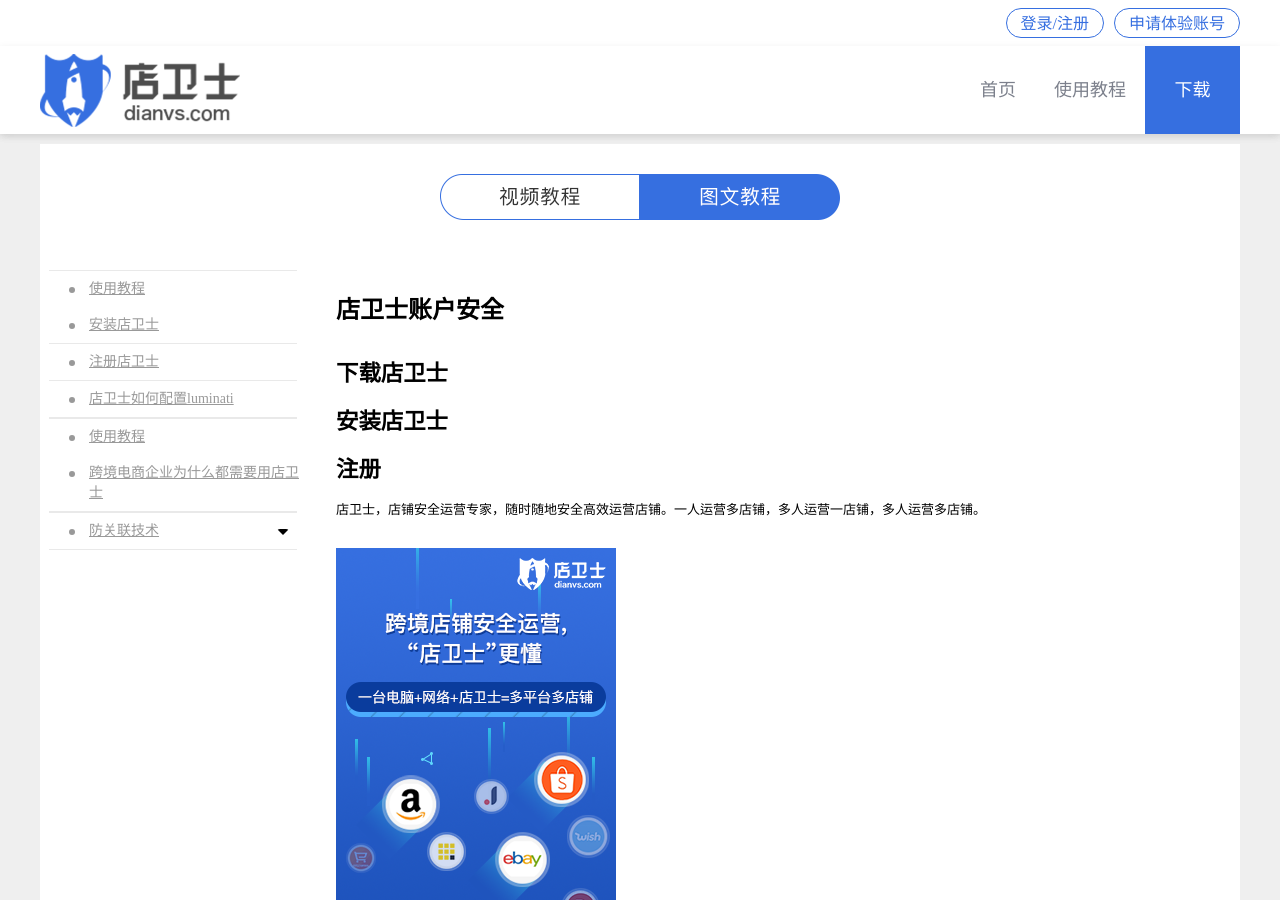
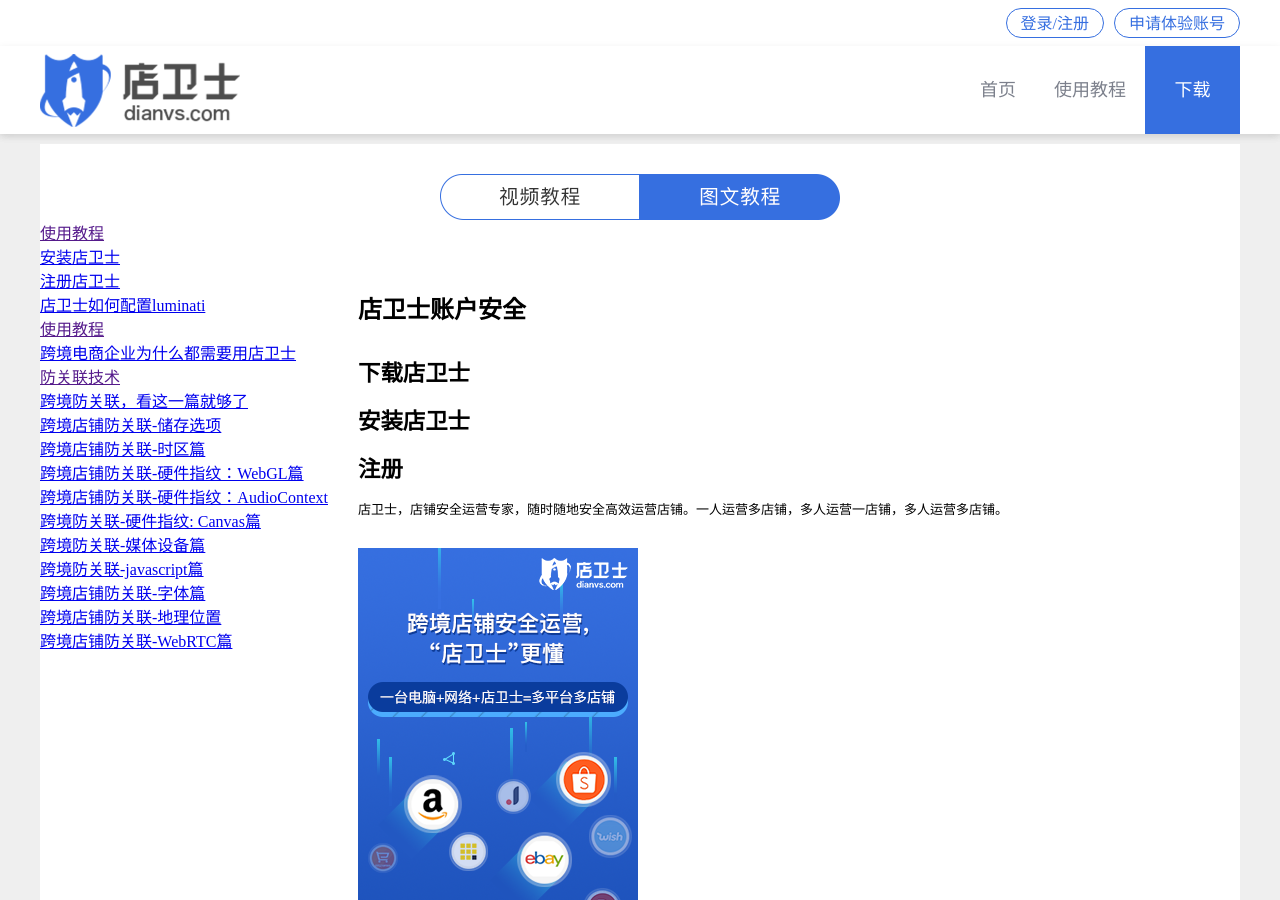
Before and after one commit to dianvs-ltd/dianvs-ltd.github.io, a Jekyll site: the page built from doc/2.md, in a window 1280 px wide and 900 px high. Built offline with Jekyll 4.4.1, drawn with Linux system fonts in a browser that asks for light colours.

Commit message:
Update nav.html

```diff
--- a/_includes/nav.html
+++ b/_includes/nav.html
@@ -4,6 +4,7 @@
 		<!-- 使用教程 start -->
 		<div class="page_nav_sub">
 			<a class="page_nav_sub_name" href="">使用教程</a>
+			<div class="page_nav">
 				<div class="page_nav_sub">
 					<a class="page_nav_sub_name" href="{{site.baseurl}}/doc/1.html">安装店卫士</a>
 				</div>
@@ -15,13 +16,16 @@
 						href="{{site.baseurl}}/doc/dianvsandluminati.html">店卫士如何配置luminati</a>
 				</div>
 			</div>
+		</div>
 		<!-- 使用教程 end -->
 
 		<!-- 业务知识 start -->
 		<div class="page_nav_sub">
 			<a class="page_nav_sub_name" href="">使用教程</a>
+			<div class="page_nav">
 				<div class="page_nav_sub">
 					<a class="page_nav_sub_name" href="{{site.baseurl}}/doc/3.html">跨境电商企业为什么都需要用店卫士</a>
+				</div>
 			</div>
 		</div>
 		<!-- 业务知识 end -->
@@ -71,247 +75,3 @@
 	</div>
 </div>
 <!-- body nav -->
-
-<script>
-    setTimeout(() => {
-        var pathname = window.location.pathname;
-
-        document.querySelectorAll('a').forEach(el => {
-            // console.log();
-            if (!el.attributes['href'].value) {
-                el.href = 'javascript:void(0);'
-            }
-        })
-
-        document.querySelectorAll('.page_nav').forEach(el => {
-            // console.log(el)
-            let hasSub = el.querySelectorAll('.page_nav');
-            if (hasSub.length) {
-                return
-            }
-
-            el.parentElement.addEventListener('click', (e) => {
-                // console.log(e);
-                // console.log(e.currentTarget);
-                let nel = e.currentTarget;
-                console.log(nel.getAttribute('class'))
-                if (nel.getAttribute('class').indexOf('opened') > -1) {
-                    nel.setAttribute('class', `page_nav_sub closed`);
-                } else {
-                    nel.setAttribute('class', `page_nav_sub opened`);
-                }
-            })
-
-            el.querySelectorAll('a').forEach(a_el => {
-                if (a_el.href.endsWith(pathname)) {
-                    let pNav = a_el.parentElement.parentElement.parentElement;
-                    if (pNav.getAttribute('class').indexOf('page_nav_sub') > -1) {
-                        let classes = pNav.getAttribute('class');
-                        pNav.setAttribute('class', `${classes} opened`);
-                    }
-                } else {
-                    let pNav = a_el.parentElement.parentElement.parentElement;
-                    let classes = pNav.getAttribute('class');
-                    pNav.setAttribute('class', `${classes} closed`);
-                }
-            });
-
-        })
-
-    }, 200)
-    console.log('init')
-</script>
-
-<style>
-
-    .body-nav {
-        width: 266px;
-
-        display: block;
-        min-height: 100px;
-
-        flex-grow: 0;
-        flex-shrink: 0;
-
-        padding: 50px 9px;
-    }
-
-    .page_nav {
-        border-top: 1px solid #e9e9e9;
-    }
-
-    .page_nav {
-        border-top: 1px solid #e9e9e9;
-    }
-
-    .page_nav_item {
-
-    }
-
-    .page_nav_label {
-        height: 50px;
-
-        font-size: 18px;
-        font-weight: bold;
-        color: #333333;
-        line-height: 79px;
-
-        padding-left: 20px;
-
-        overflow: hidden;
-        text-overflow: ellipsis;
-        white-space: nowrap;
-        width: 100%;
-
-        display: flex;
-        align-items: center;
-        justify-content: space-between;
-
-        border-bottom: 1px solid #e9e9e9;
-
-        cursor: pointer;
-
-    }
-
-    .page_nav_ico {
-        width: 17px;
-        height: 9px;
-    }
-
-    .page_nav_ico_expand {
-        width: 17px;
-        height: 9px;
-
-        transform: rotate(180deg);
-    }
-
-    .page_nav_sub {
-        border-bottom: 1px solid #e9e9e9;
-    }
-
-    .page_nav_sub_name {
-        width: 300px;
-        min-height: 36px;
-        background: #ffffff;
-        border-radius: 3px;
-
-        position: relative;
-
-        white-space: normal;
-        word-break: break-all;
-
-        font-size: 14px;
-        color: #999999;
-        line-height: 20px;
-
-        padding: 8px 40px;
-
-        display: flex;
-    }
-
-    .page_nav_sub_name:before {
-        content: ' ';
-        display: block;
-        width: 6px;
-        height: 6px;
-        background: #999999;
-
-        flex-shrink: 0;
-
-        border-radius: 3px;
-
-        position: absolute;
-        left: 20px;
-        top: 16px;
-    }
-
-    .page_nav_sub_name_active {
-        width: 248px;
-        height: 36px;
-        background: #F0F7FF;
-        border-radius: 3px;
-
-        display: flex;
-        align-items: center;
-        justify-content: flex-start;
-
-        white-space: nowrap;
-        overflow: hidden;
-        text-overflow: ellipsis;
-
-        font-size: 14px;
-        color: #4685CE;
-        line-height: 78px;
-
-        padding-left: 40px;
-
-        margin: 7px 0;
-    }
-
-
-    .page_nav_sub_name_active:before {
-        content: ' ';
-        display: block;
-        width: 6px;
-        height: 6px;
-        background: #4685CE;
-
-        margin-right: 9px;
-
-        flex-shrink: 0;
-        border-radius: 3px;
-    }
-
-
-    .page_nav .page_nav {
-        padding-left: 20px;
-        display: none;
-    }
-
-    .page_nav .page_nav .page_nav_sub_name {
-        width: 280px;
-    }
-
-    .page_nav_sub.opened .page_nav {
-        display: block;
-    }
-
-    .page_nav_sub.opened > .page_nav_sub_name:after {
-        content: ' ';
-        display: block;
-
-        border-left: 6px solid transparent;
-        border-right: 6px solid transparent;
-        border-bottom: 6px solid black;
-
-        flex-shrink: 0;
-
-        border-radius: 3px;
-
-        position: absolute;
-        right: 60px;
-        top: 16px;
-    }
-
-    .page_nav_sub.closed > .page_nav_sub_name:after {
-        content: ' ';
-        display: block;
-        width: 0;
-        height: 0;
-        border-left: 6px solid transparent;
-        border-right: 6px solid transparent;
-        border-bottom: 6px solid black;
-
-        transform: rotate(180deg);
-
-        flex-shrink: 0;
-
-        border-radius: 3px;
-
-        position: absolute;
-        right: 60px;
-        top: 16px;
-    }
-
-
-</style>
```
Lines whose indentation alone changed are shown as unchanged.
